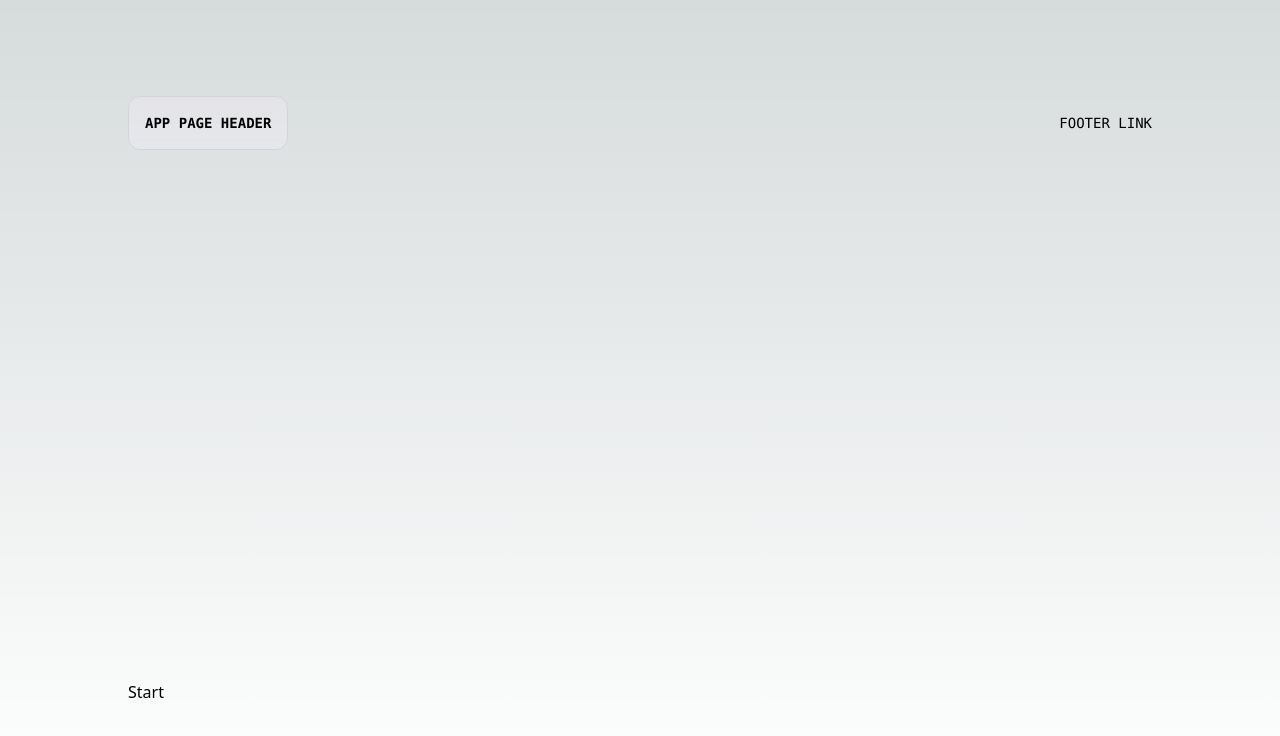
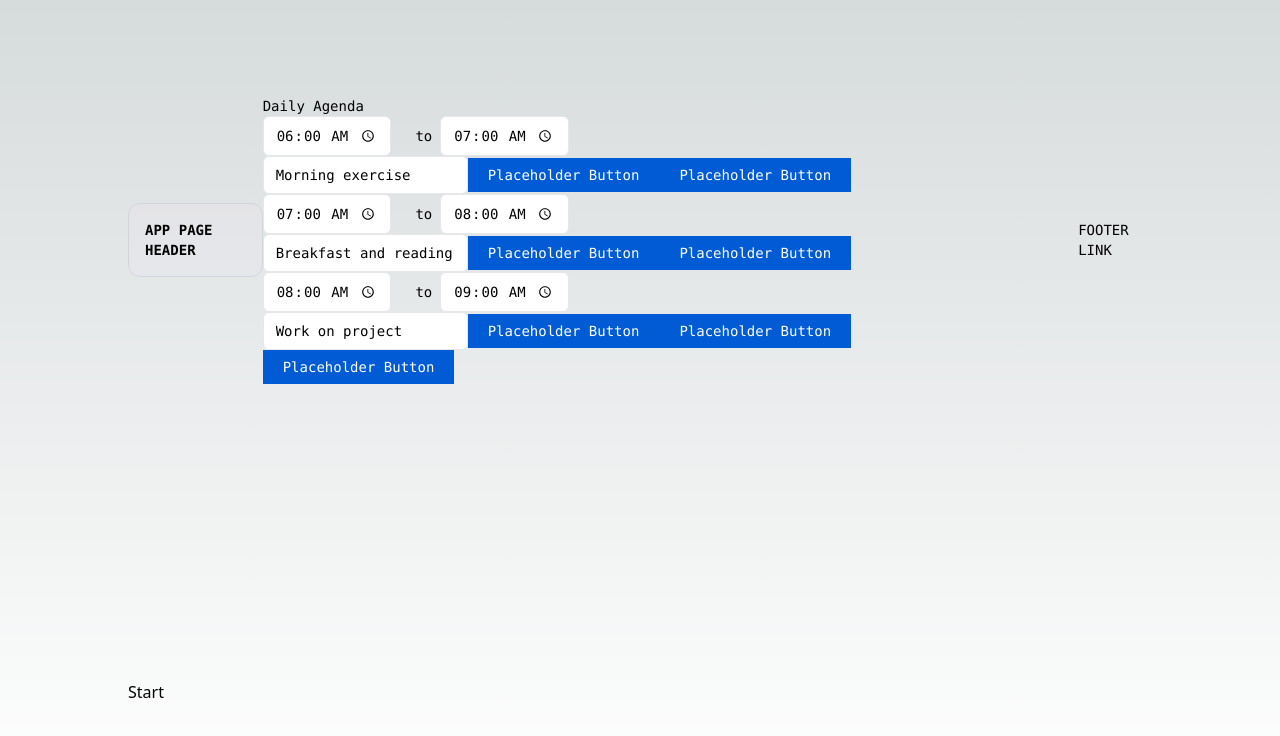
Before and after one commit to mattnoth/franklins-daily-planner, a Next.js app: page / in a window 1280 px wide. Shown: the top 736 px of the page. Built offline with nearby package versions, Linux system fonts and the light colour scheme.

Commit message:
WIP need to figure out observables andor useclient for spec components

```diff
--- /dev/null
+++ b/app/components/generic/Button/Button.tsx
@@ -0,0 +1,97 @@
+/**AUTHORED BY MUSICNOTH */
+
+import React, { useMemo } from 'react';
+import { IButton } from './IButton';
+import { useRouter } from 'next/navigation';
+
+
+// Function to calculate size classes based on the size prop
+const getSizeClasses = (size: IButton['size']) => {
+	switch (size) {
+		case 'small': {
+			return 'px-4 py-2.5';
+		}
+		case 'large': {
+			return 'px-6 py-3';
+		}
+		default: {
+			return 'px-5 py-2.5';
+		}
+	}
+};
+
+// Function to calculate mode classes based on the variant prop
+const getModeClasses = (variant: IButton['variant']) => {
+	switch (variant) {
+		case 'primary': {
+			return 'text-white bg-pink-600 dark:bg-pink-700 dark:border-pink-700';
+		}
+		case 'secondary': {
+			return 'text-white  bg-blue-500 border-blue-200 dark:text-white dark:border-blue-300';
+		}
+		default: {
+			// Default button style
+			return 'text-white bg-blue-600 dark:bg-blue-700 dark:border-blue-700';
+		}
+	}
+};
+
+// Base classes that are always applied to the button
+const BASE_BUTTON_CLASSES =
+	'cursor-pointer leading-none inline-block transition-opacity duration-500 ease-in-out hover:opacity-50';
+
+/**
+ * Primary UI component for user interaction
+ */
+export const Button: React.FC<IButton> = ({
+	variant,
+	size = 'medium',
+	label,
+	href,
+	delay = 0,
+	additionalClasses = '',
+	...props
+}) => {
+	const router = useRouter();
+
+	// Function to handle navigation with delay
+	const handleHref = (
+		href: string | undefined,
+		delay: number,
+		e: React.MouseEvent<HTMLButtonElement>
+	) => {
+		if (!href) return;
+
+		console.log(`Navigating to ${href} after a delay of ${delay} ms`);
+
+		// Prevent the default click behavior
+		e.preventDefault();
+
+		// If there is an onClick prop, call it
+		if (props.onClick) props.onClick(e);
+
+		// Navigate after a delay
+		setTimeout(() => {
+			router.push(href);
+		}, delay);
+	};
+
+	// Compute the classes based on the props
+	const computedClasses = useMemo(() => {
+		const modeClass = getModeClasses(variant);
+		const sizeClass = getSizeClasses(size);
+
+		// Combine all classes
+		return `${modeClass} ${sizeClass} ${additionalClasses}`;
+	}, [variant, size, additionalClasses]);
+
+	return (
+		<button
+			type='button'
+			onClick={(e) => handleHref(href, delay, e)} // call handleHref on button click
+			className={`${BASE_BUTTON_CLASSES} ${computedClasses}`}
+			{...props}>
+			{label}
+		</button>
+	);
+};
--- /dev/null
+++ b/app/components/generic/Button/IButton.tsx
@@ -0,0 +1,11 @@
+import { ButtonHTMLAttributes } from 'react';
+
+// Update interface
+export interface IButton extends ButtonHTMLAttributes<HTMLButtonElement> {
+	variant?: 'primary' | 'secondary'; // Renamed to variant
+	size?: 'small' | 'medium' | 'large';
+	label: string;
+	href?: string;
+	delay?: number;
+	additionalClasses?: string;
+}
--- a/app/components/generic/TimeRangeComponent/ITimeRange.ts
+++ b/app/components/generic/TimeRangeComponent/ITimeRange.ts
@@ -1,6 +1,6 @@
 import { InputHTMLAttributes } from "react";
 
-interface ITimeRange extends InputHTMLAttributes<HTMLInputElement> {
+export interface ITimeRange extends InputHTMLAttributes<HTMLInputElement> {
   startTime: string;
   endTime: string;
   onStartTimeChange: (value: string) => void;
--- a/app/page.tsx
+++ b/app/page.tsx
@@ -1,4 +1,11 @@
 import React from 'react';
+import { Button } from './components/generic/Button/Button';
+import { IButton } from './components/generic/Button/IButton';
+import DailyAgendaView from './pages/day';
+import { GetStaticPropsContext } from 'next';
+
+import ClientStoreProvider from '@/app/stores/ClientStoreProvider';
+
 
 export default function Home() {
   return (
@@ -12,6 +19,24 @@ export default function Home() {
           {/* Get started by editing&nbsp; */}
           <code className="font-mono font-bold">APP PAGE HEADER</code>
         </p>
+
+        {/* <Button
+          label="test"
+          variant='primary'
+          size='large'
+          delay={1000}
+          href='/day'
+        ></Button> */}
+        {
+
+
+            <DailyAgendaView />
+
+        }
+
+
+        {/* <Button label='Placeholder Button' href="/day/">Navigate</Button> */}
+
         <div className="fixed bottom-0 left-0 flex h-48 w-full items-end justify-center bg-gradient-to-t from-white via-white dark:from-black dark:via-black lg:static lg:h-auto lg:w-auto lg:bg-none">
           <a
             className="pointer-events-none flex place-items-center gap-2 p-8 lg:pointer-events-auto lg:p-0"
--- a/app/pages/DailyAgendaView.tsx
+++ b/app/pages/day/index.tsx
@@ -1,7 +1,12 @@
 import React from 'react';
-import TimeRange from '../components/generic/TimeRangeComponent/TimeRange';
-import { Input } from '../components/generic/Input/Input';
+
+import TimeRange from '../../components/generic/TimeRangeComponent/TimeRange';
+import { Input } from '../../components/generic/Input/Input';
 import { mockDailyAgenda } from '@/Data/DailyAgendaMocks';
+import { Button } from '@/app/components/generic/Button/Button';
+
+import ClientStoreProvider from '@/app/stores/ClientStoreProvider';
+
 
 const DailyAgendaView = () => {
   const handleStartTimeChange = (value: string) => {
@@ -35,12 +40,13 @@ const DailyAgendaView = () => {
               onValueChange={handleReflectionChange}
               additionalClasses="some-input-class"
             />
-            <button onClick={() => {/* Edit functionality */}}>Edit</button>
-            <button onClick={() => {/* Delete functionality */}}>Delete</button>
+            <Button label='Placeholder Button' onClick={() => {/* Edit functionality */}}>Edit</Button>
+            <Button label='Placeholder Button' onClick={() => {/* Delete functionality */}}>Delete</Button>
           </li>
         ))}
       </ul>
-      <button onClick={() => {/* Add functionality */}}>Add Activity</button>
+      <Button label='Placeholder Button' onClick={() => {/* Add functionality */}}>Add Activity</Button>
+
     </div>
   );
 };
```
Also changed, not shown: app/components/generic/TimeRangeComponent/TimeRange.tsx (+1 -8 lines).
